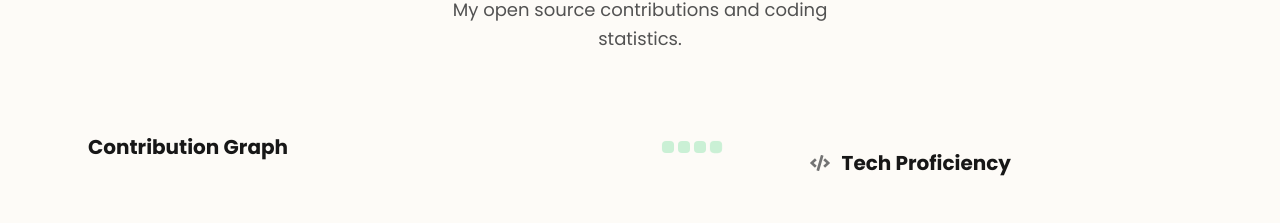
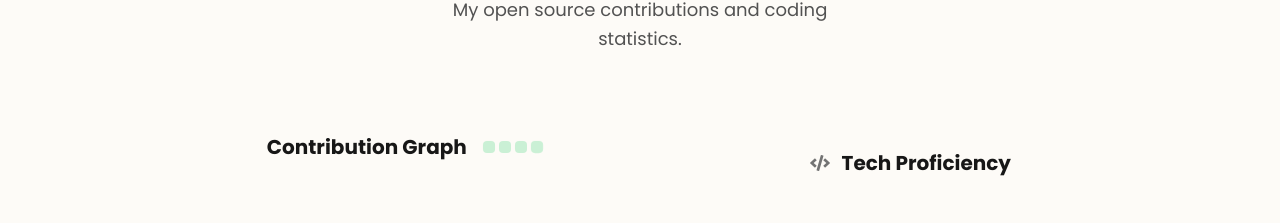
Before and after one commit to drepradhit/Drepradhit-Portfolio, a React (Vite) app: page / in a window 1280 px wide. Shown: the part 3080-3303 px from the top of the page. Built offline with nearby package versions, Linux system fonts and the light colour scheme.

Commit message:
Fix github calendar component randomness and header layout

```diff
--- a/src/components/GithubContribution/GithubContribution.jsx
+++ b/src/components/GithubContribution/GithubContribution.jsx
@@ -343,8 +343,8 @@ export default function GithubContribution() {
           viewport={{ once: true, amount: 0.2 }}
           transition={{ duration: 0.7, delay: 0.2 }}
         >
-          <div className="flex items-center justify-between mb-8">
-            <h3 className="text-xl font-bold text-neutral-900 flex items-center gap-3">
+          <div className="flex items-center justify-center mb-8 gap-4 w-full">
+            <h3 className="text-xl font-bold text-neutral-900">
               Contribution Graph
             </h3>
             <div className="flex gap-1">
```
